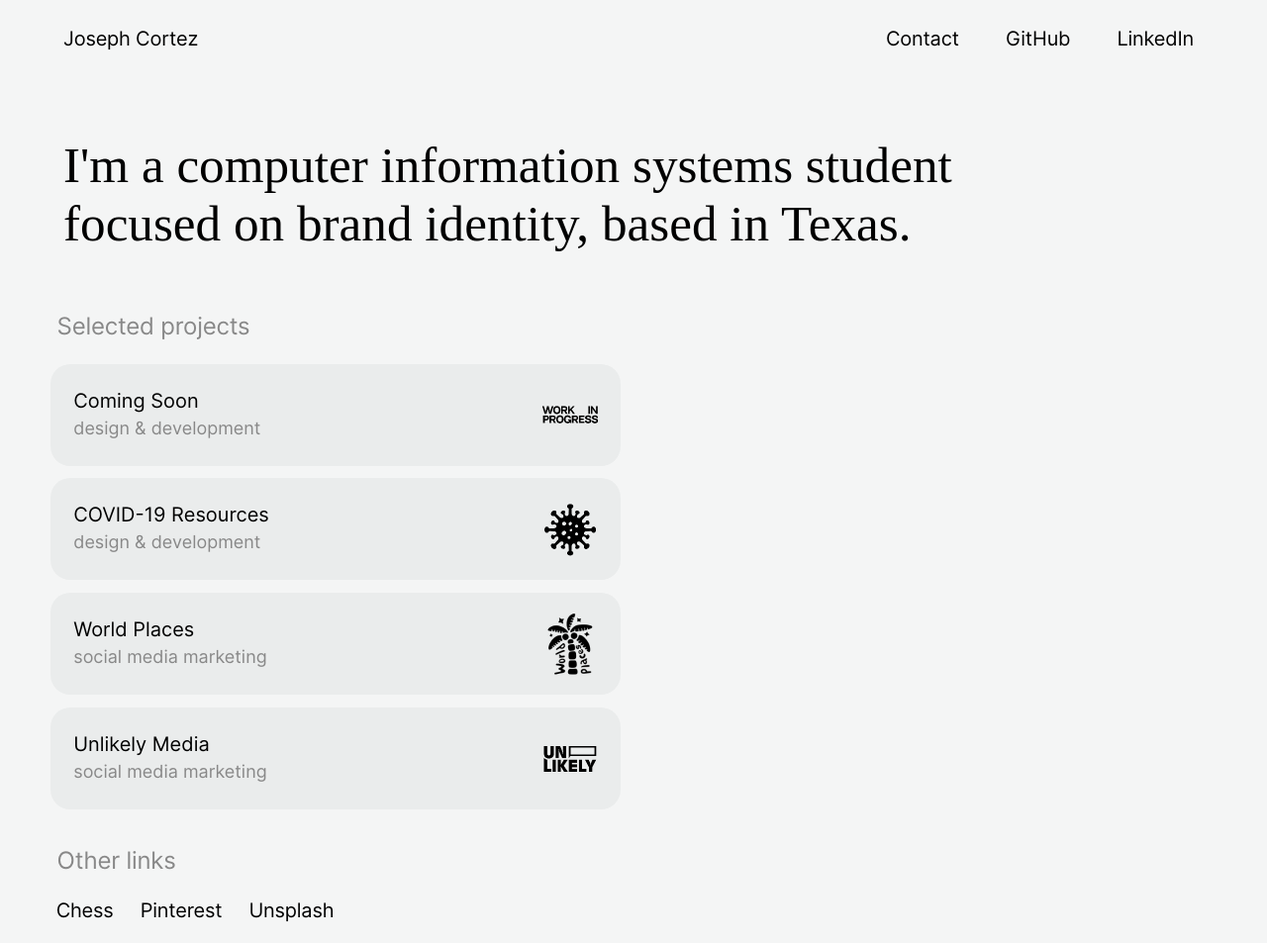
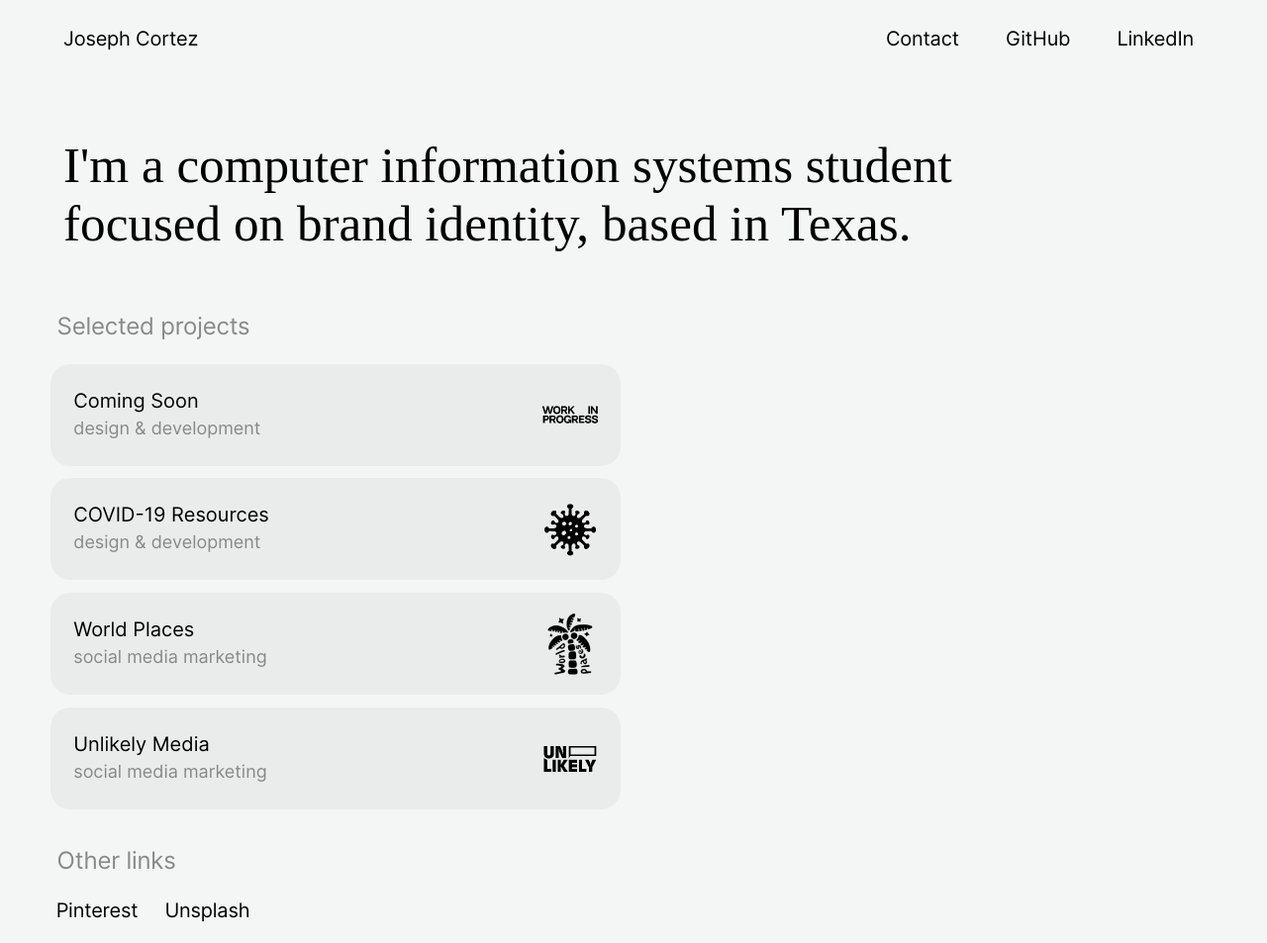
Before and after one commit to cortez/old, a plain HTML site: page index.html in a window 1280 px wide. Shown: the whole page at 99% size. Drawn offline with nearby package versions, Linux system fonts and the light colour scheme; a web font is replaced by a local one.

Commit message:
Update index.html

```diff
--- a/index.html
+++ b/index.html
@@ -139,8 +139,7 @@
   <p class="selected">Other links</p>
 
     <div class="other-links">
-      <p>&nbsp;<a class="underline other-link" href="https://chess.com/member/joseph">Chess</a> &nbsp; &nbsp;
-        <a class="underline other-link" href="https://pinterest.com/joseph">Pinterest</a> &nbsp; &nbsp;
+      <p>&nbsp;<a class="underline other-link" href="https://pinterest.com/joseph">Pinterest</a> &nbsp; &nbsp;
         <a class="underline other-link" href="https://unsplash.com/jlc">Unsplash</a>
       </p>
     </div>
```
